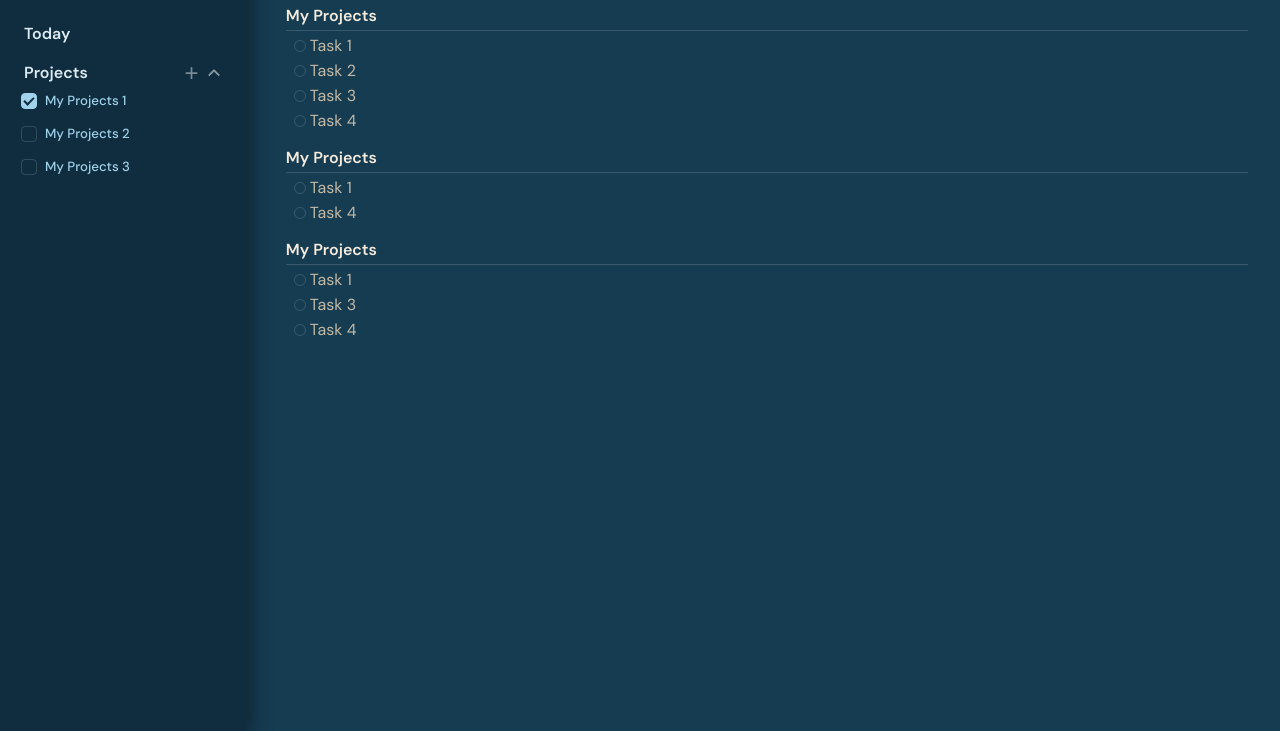
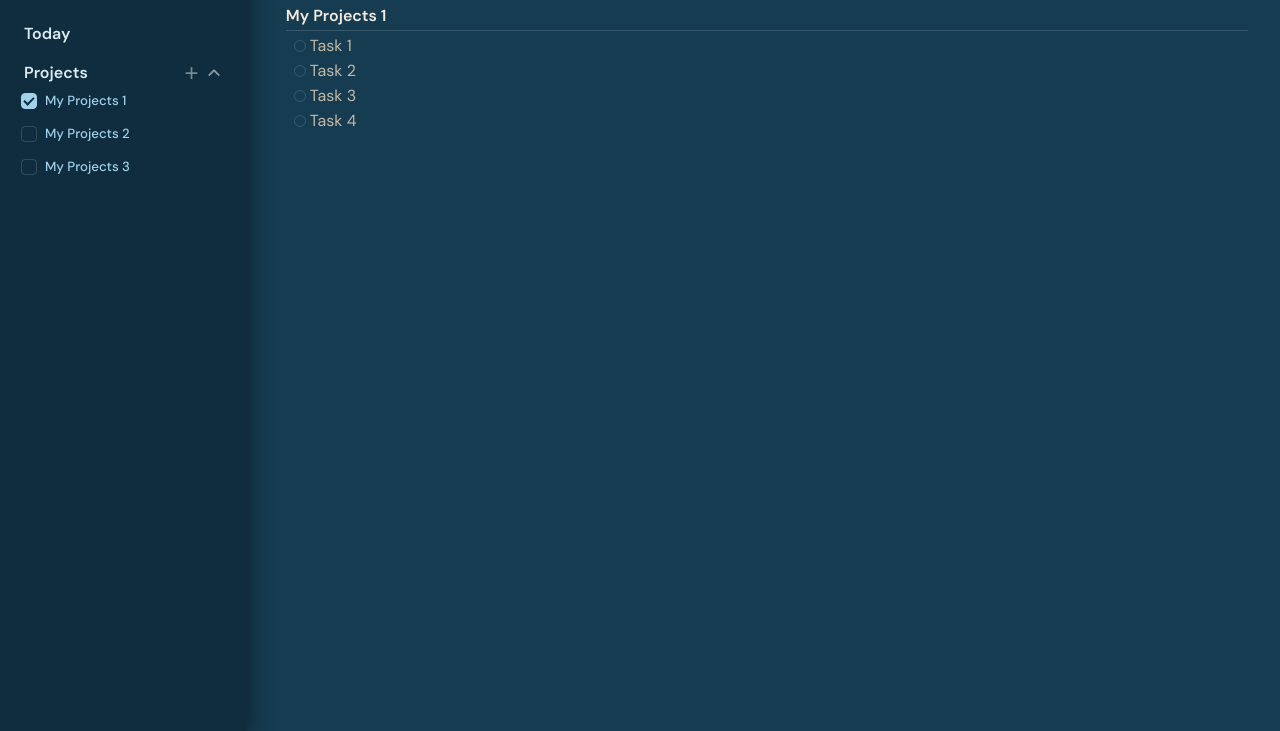
Before and after one commit to EL101/todo-list, a website built with webpack: page src/template.html in a window 1280 px wide. Both pictures are taken after a click on the checkbox "My Projects 1". Shown: the part 69-800 px from the top of the page. Built offline with nearby package versions, Linux system fonts and the light colour scheme.

Commit message:
Implement sidebar interaction showing up on main page

```diff
--- a/src/index.ts
+++ b/src/index.ts
@@ -1,6 +1,11 @@
 import "./styles.css"
 import "./sidebar.css"
 import "./main.css"
+
+type project = {
+    title: string,
+    tasks: string[]
+};
 
 const sidebar = document.querySelector(".sidebar");
 const sidebar_collapse_button = document.querySelector(".sidebar-collapse-button");
@@ -17,6 +22,8 @@ projects_header?.addEventListener("click", e => {
 const add_projects_btn = document.querySelector(".add-projects");
 add_projects_btn?.addEventListener("hover", e => e.stopPropagation());
 add_projects_btn?.addEventListener("click", e => e.stopPropagation());
+
+const project_container = document.querySelector(".main-project-container");
 
 document.querySelectorAll('.task-complete-btn').forEach(btn => {
     btn.addEventListener('click', () => {
@@ -35,12 +42,57 @@ document.querySelectorAll('.task-label').forEach(label => {
         if (label.previousElementSibling != null) {
             const btn = label.previousElementSibling as HTMLButtonElement;
             btn.classList.add("hovered");
+            label.classList.add("hovered");
         }
     });
     label.addEventListener("mouseleave", () => {
         if (label.previousElementSibling != null) {
             const btn = label.previousElementSibling as HTMLButtonElement;
             btn.classList.remove("hovered");
+            label.classList.remove("hovered");
         }
     });
 });
+
+function addProject(projectInfo: project, id:string) {
+    const heading = document.createElement("h2");
+    heading.classList.add("project-header-main");
+    heading.textContent = projectInfo.title;
+    const list = document.createElement("ul");
+    list.classList.add("project-task-list");
+    for (const task of projectInfo.tasks) {
+        const taskElem = document.createElement("li");
+        taskElem.classList.add("project-task");
+        const btn = document.createElement("button");
+        btn.classList.add("task-complete-btn");
+        const label = document.createElement("span");
+        label.classList.add("task-label");
+        label.textContent = task;
+        // console.log(task);
+        taskElem.append(btn, label);
+        list.append(taskElem);
+    }
+    heading.dataset.id=id;
+    list.dataset.id=id;
+    project_container?.append(heading, list);
+}
+
+document.querySelectorAll<HTMLInputElement>(".project-task-header input").forEach(child => {
+        child.addEventListener("click", e => {
+            if (!child.checked) {
+                if (project_container?.children) {
+                    const children = Array.from(project_container?.children);
+                    children.filter(elem => elem instanceof HTMLElement && elem.dataset.id === child.dataset.id);
+                    for (let child of children) {
+                        project_container.removeChild(child);
+                    }
+                }
+            } else {
+                const container = child.parentElement as HTMLElement;
+                const stringProjectInfo = container.dataset.projectInfo;
+                const id = container.dataset.id;
+                if (stringProjectInfo) addProject(JSON.parse(stringProjectInfo) as project, id as string);
+            }
+        });
+    }
+);
--- a/src/main.css
+++ b/src/main.css
@@ -47,6 +47,7 @@
 
 .task-label {
     cursor: pointer;
+    transition: color 0.2s ease;
 }
 .task-complete-btn {
     width: 12px;
@@ -79,6 +80,9 @@
     background-color: var(--main-accent-subtle);
 }
 
+.task-label.hovered {
+    color: var(--main-text-muted);
+}
 .project-task.done .task-complete-btn {
     background-color: var(--main-accent);
     border-color: var(--main-accent);
--- a/src/template.html
+++ b/src/template.html
@@ -33,7 +33,7 @@
                     </div>
                 </div>
                 <div class="projects-container">
-                    <h5 class="project-task-header">
+                    <h5 class="project-task-header" data-project-info ='{"title": "My Projects 1", "tasks": ["Task 1", "Task 2", "Task 3", "Task 4"]}' data-id="1">
                         <input type="checkbox" id="project-1" name="project-1">
                         <label for="project-1">My Projects 1</label>
                     </h5>
@@ -52,7 +52,7 @@
     <div class="main">
         <h1 class="title">Tasks</h1>
         <div class="main-project-container">
-            <h2 class="project-header-main">My Projects</h2>
+            <!-- <h2 class="project-header-main">My Projects 1</h2>
             <ul class="project-task-list">
                 <li class="project-task">
                     <button class="task-complete-btn"></button>
@@ -70,37 +70,7 @@
                     <button class="task-complete-btn"></button>
                     <span class="task-label">Task 4</span>
                 </li>
-            </ul>
-        </div>
-        <div class="main-project-container">
-            <h2 class="project-header-main">My Projects</h2>
-            <ul class="project-task-list">
-                <li class="project-task">
-                    <button class="task-complete-btn"></button>
-                    <span class="task-label">Task 1</span>
-                </li>
-                <li class="project-task">
-                    <button class="task-complete-btn"></button>
-                    <span class="task-label">Task 4</span>
-                </li>
-            </ul>
-        </div>
-        <div class="main-project-container">
-            <h2 class="project-header-main">My Projects</h2>
-            <ul class="project-task-list">
-                <li class="project-task">
-                    <button class="task-complete-btn"></button>
-                    <span class="task-label">Task 1</span>
-                </li>
-                <li class="project-task">
-                    <button class="task-complete-btn"></button>
-                    <span class="task-label">Task 3</span>
-                </li>
-                <li class="project-task">
-                    <button class="task-complete-btn"></button>
-                    <span class="task-label">Task 4</span>
-                </li>
-            </ul>
+            </ul> -->
         </div>
   </body>
 </html>
```
